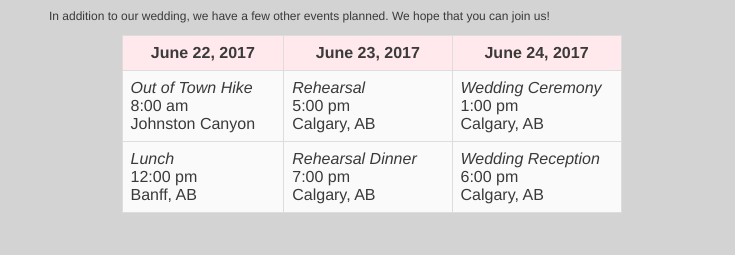
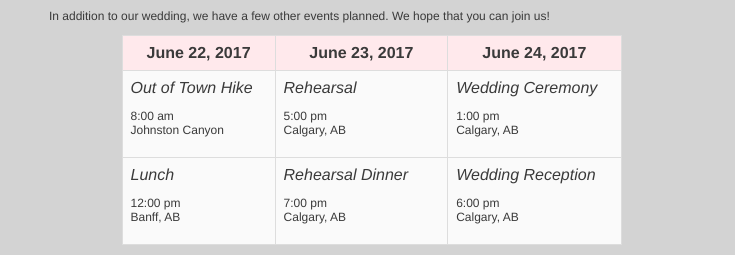
Before and after one commit to enanthav/enanthav, a plain HTML site: page events.html in a window 1280 px wide. Shown: the part 597-852 px from the top of the page, without its empty margins (276-1011 px from the left). Before the commit the page ends 820 px from the top, so only its background shows below. Drawn offline with Linux system fonts and the light colour scheme.

Commit message:
Updated CSS and events page

```diff
--- a/events.html
+++ b/events.html
@@ -19,56 +19,45 @@
 				<th>June 23, 2017</th>
 				<th>June 24, 2017</th>
 			</tr>
-
 			<tr>
 				<td>
-					<i>Out of Town Hike</i><br>
-					8:00 am<br>
-					Johnston Canyon<br>
+					<i>Out of Town Hike</i>
+					<p>8:00 am<br>
+					Johnston Canyon</p>
 				</td>
-
-
-
 				<td>
-					<i>Rehearsal</i><br>
-					5:00 pm<br>
-					Calgary, AB
+					<i>Rehearsal</i>
+					<p>5:00 pm<br>
+					Calgary, AB</p>
 				</td>
-
-
 				<td>
 
-					<i>Wedding Ceremony</i><br>
-					1:00 pm<br>
-					Calgary, AB<br>
+					<i>Wedding Ceremony</i>
+					<p>1:00 pm<br>
+					Calgary, AB</p>
 				</td>
-
 			</tr>
 
 			<tr>
 				<td>
-					<i>Lunch</i><br>
-					12:00 pm<br>
-					Banff, AB<br>
+					<i>Lunch</i>
+					<p>12:00 pm<br>
+					Banff, AB</p>
 				</td>
 				<td>
-					<i>Rehearsal Dinner</i></br>
-					7:00 pm<br>
-					Calgary, AB
+					<i>Rehearsal Dinner</i>
+					<p>7:00 pm<br>
+					Calgary, AB</p>
 				</td>
-
 				<td>
-					<i>Wedding Reception</i><br>
-					6:00 pm<br>
-					Calgary, AB
+					<i>Wedding Reception</i>
+					<p>6:00 pm<br>
+					Calgary, AB</p>
 				</td>
 			</tr>
 		</table>
 	</center>
 </div>
 </div>
-
-
-
 </body>
 </html>
--- a/style.css
+++ b/style.css
@@ -82,7 +82,7 @@ iframe {
 /* links */
 
 a:link {
-    color: #cc4452;
+    color: #31152b;
     text-decoration: none;
 }
 
@@ -113,7 +113,7 @@ div.img {
 }
 
 div.img:hover {
-    border: 1px solid grey;
+    border: 1px solid #ddd;
 }
 
 div.img img {
```
